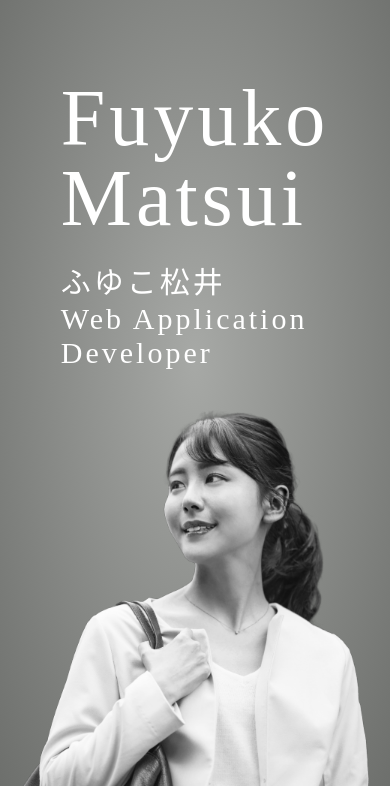
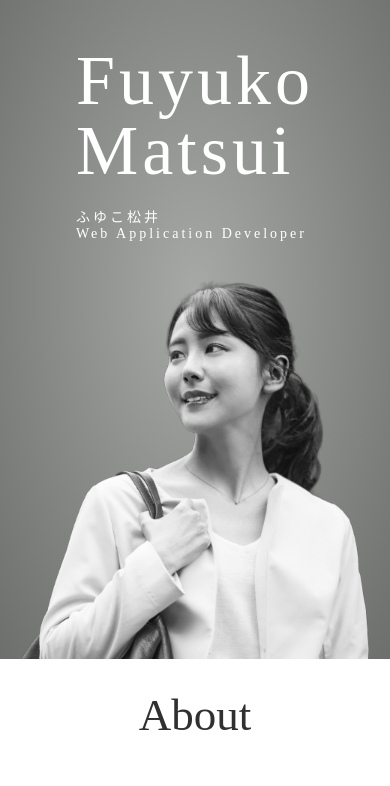
Before and after one commit to fffsky/portfolio_-gray, a plain HTML site: page index.html in a window 390 px wide. Shown: the part 71-857 px from the top of the page. Drawn offline with Linux system fonts and the light colour scheme; some packages are replaced by stand-ins of ours.

Commit message:
CSS修正

```diff
--- a/style.css
+++ b/style.css
@@ -247,16 +247,19 @@ SP仕様
   /* main-visual -------------------- */
   .fv-name {
     position: absolute;
-    top: 295px;
+    top: 215px;
     left: 50%;
     transform: translate(-50%,-50%);
     color: #fff;
     letter-spacing: 3px;
   }
   .fv-name h1 {
-    font-size: 8rem;
+    font-size: 7rem;
     letter-spacing: 4px;
     margin-bottom: 20px;
+  }
+  .fv-name p{
+    font-size: 1.4rem;
   }
   .fv-img {
     text-align: center;
@@ -265,7 +268,7 @@ SP仕様
   }
   .fv-img img {
     width: 72%;
-    margin-top: 380px;
+    margin-top: 250px;
     width: 100%;
   }
 
```
